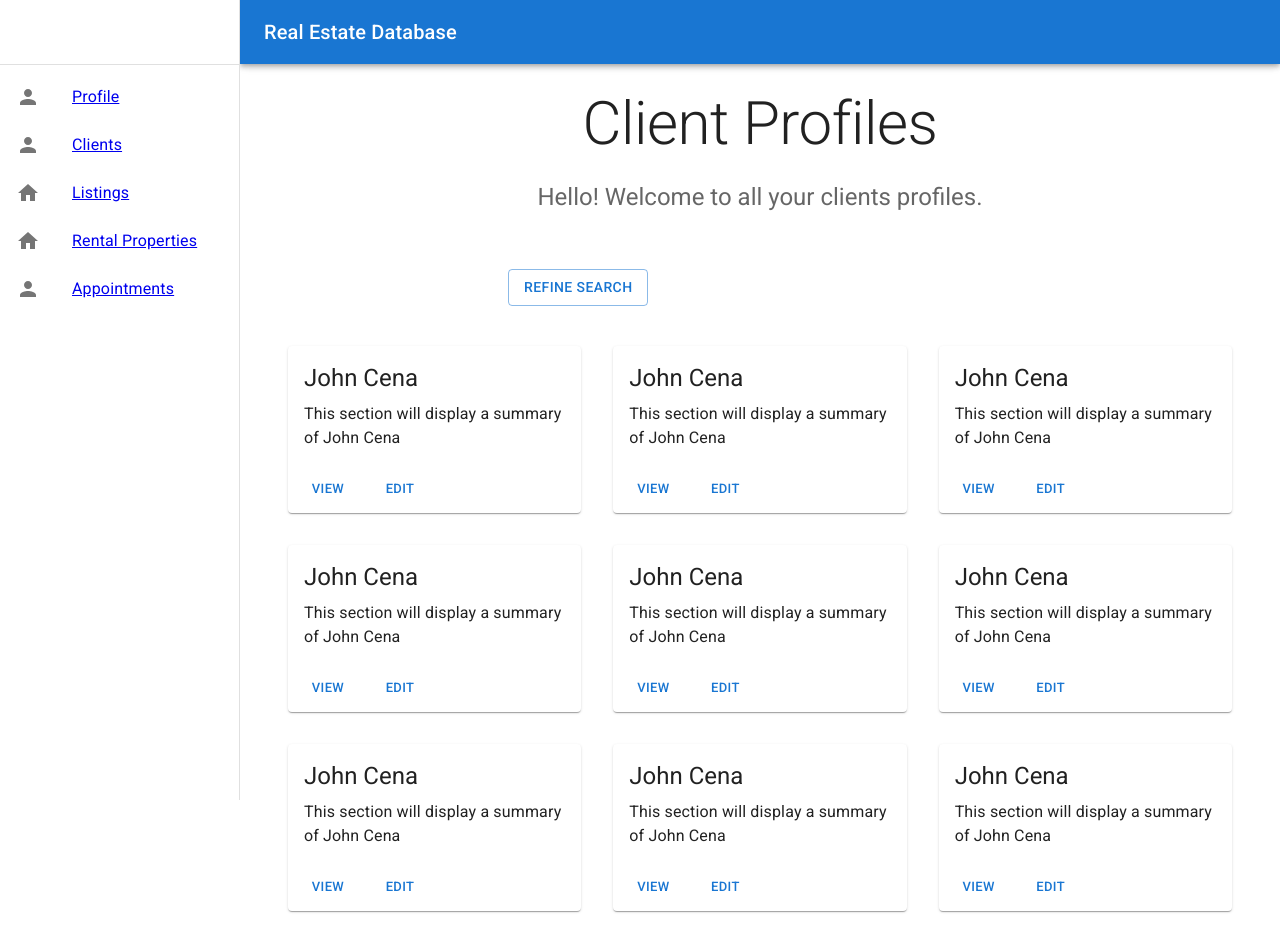
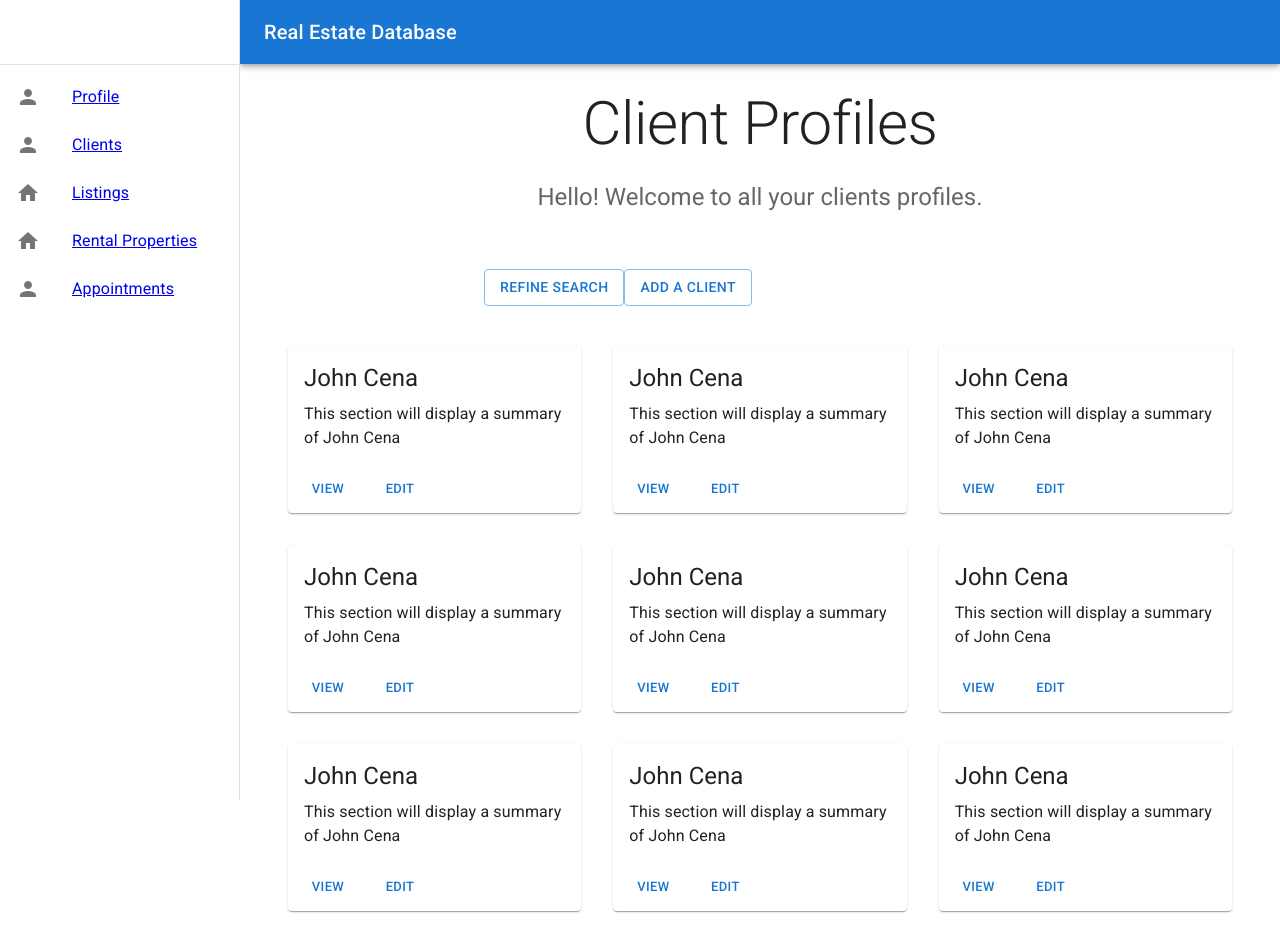
Before and after one commit to monsoonssn/cpsc-471-project, a React (Create React App) app in the folder frontend/: page /app/yourClientsProfiles in a window 1280 px wide. Built offline with nearby package versions, Linux system fonts and the light colour scheme.

Commit message:
added a new button

```diff
--- a/frontend/src/routes/YourClientsProfiles.jsx
+++ b/frontend/src/routes/YourClientsProfiles.jsx
@@ -67,11 +67,12 @@ const YourClientsProfiles = () => {
             <div >
               <Grid container spacing ={2} justify="center">
                 <Grid item xs = {12}>
-                  <Container >
                     <Button variant = "outlined" color = "primary" style={{marginTop: '40px' , marginBottom: '40px'}}>
                     Refine Search
                     </Button>
-                  </Container>
+                  <Button variant = "outlined" color = "primary" style={{marginTop: '40px' , marginBottom: '40px'}}>
+                    Add A Client
+                    </Button>
                 </Grid>
               </Grid>
             </div>
```
